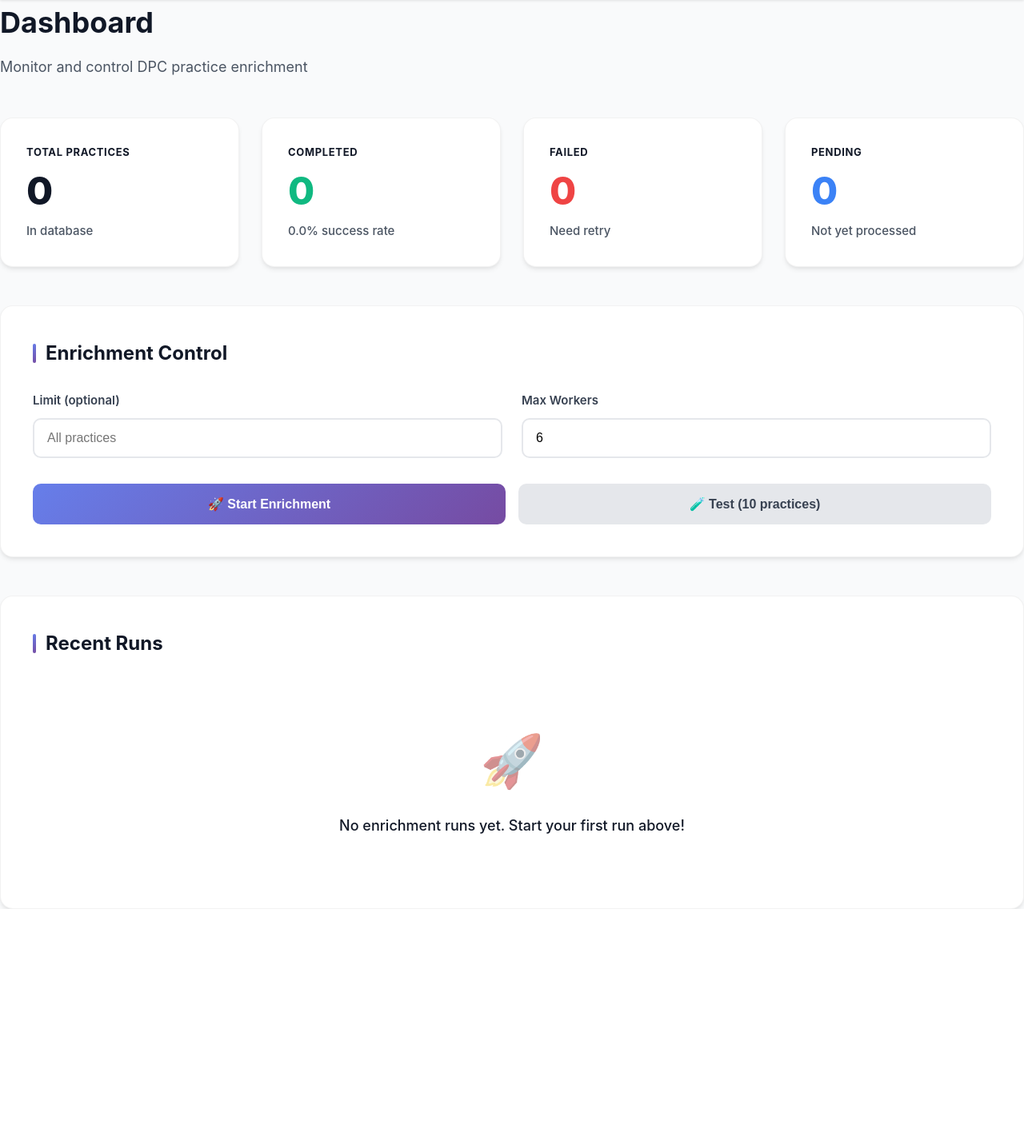
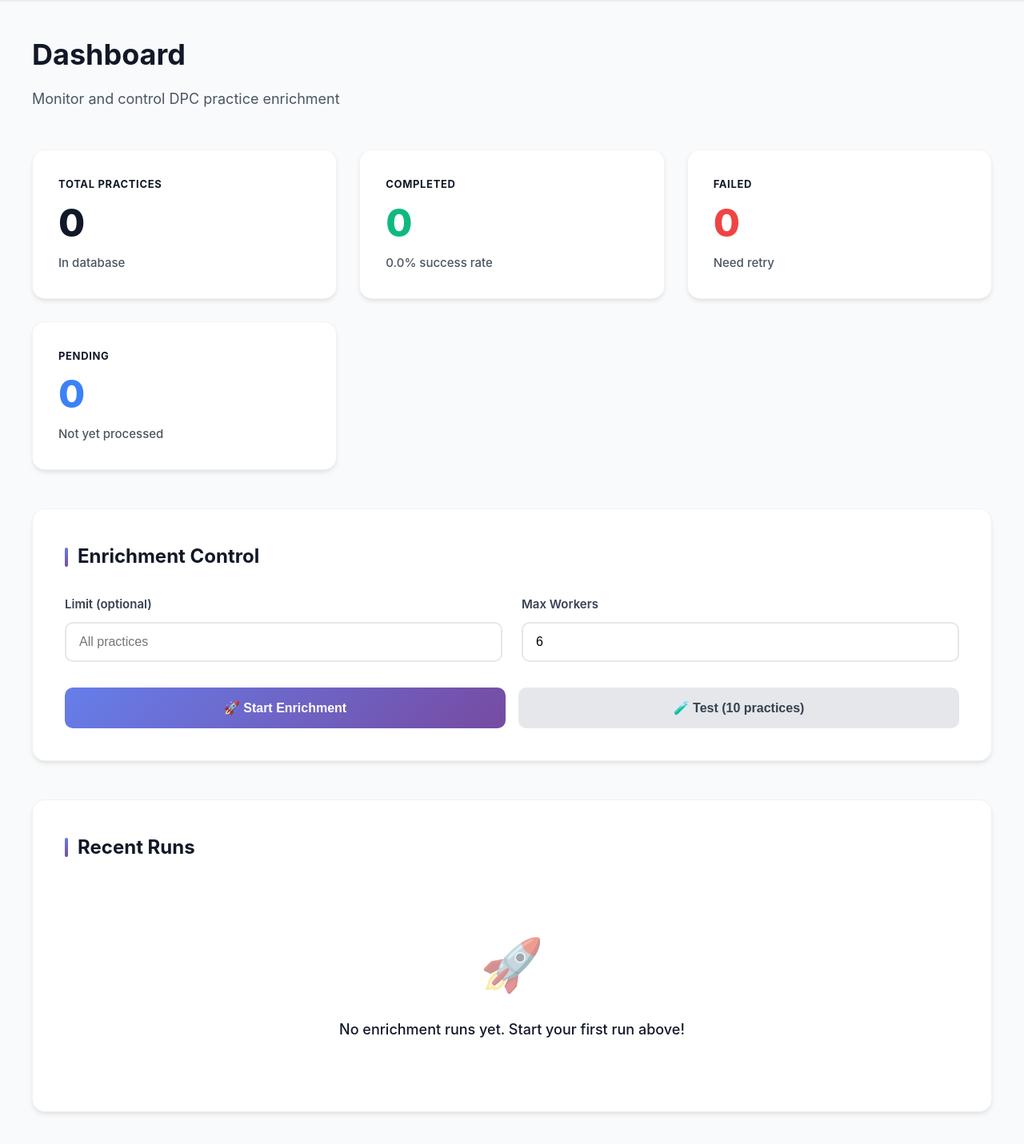
Before and after one commit to mezmer90/dpc-enrichment-v2, a Flask app: page / in a window 1280 px wide. Shown: the part 70-1501 px from the top of the page at 80% size. Before the commit the page ends 1207 px from the top, so only its background shows below. Run offline with Flask 3, Linux system fonts and the light colour scheme; the visitor is signed in with stand-in values (Sample User, id 1); data that the repository does not hold is empty.

Commit message:
Add default padding to all pages via main element
Added CSS rules to ensure all pages have consistent padding:
- All direct children of <main> get 2.5rem padding (1.5rem on mobile)
- Explicit containers (.page-container, .dashboard-container) maintain their padding
- This prevents any page from losing padding when container structure changes

Fixes the issue where content was sticking to page edges.

🤖 Generated with [Claude Code](https://claude.com/claude-code)

Co-Authored-By: Claude Sonnet 4.5 <noreply@anthropic.com>

```diff
--- a/webapp/templates/base.html
+++ b/webapp/templates/base.html
@@ -106,6 +106,27 @@
         /* Main Content */
         main {
             min-height: calc(100vh - 73px); /* Full height minus navbar */
+        }
+
+        /* Ensure pages always have minimum padding */
+        main > * {
+            padding: 2.5rem;
+        }
+
+        /* Let pages with explicit containers override */
+        main > .page-container,
+        main > .dashboard-container {
+            padding: 2.5rem;
+        }
+
+        @media (max-width: 768px) {
+            main > * {
+                padding: 1.5rem;
+            }
+            main > .page-container,
+            main > .dashboard-container {
+                padding: 1.5rem;
+            }
         }
 
         .container {
```
